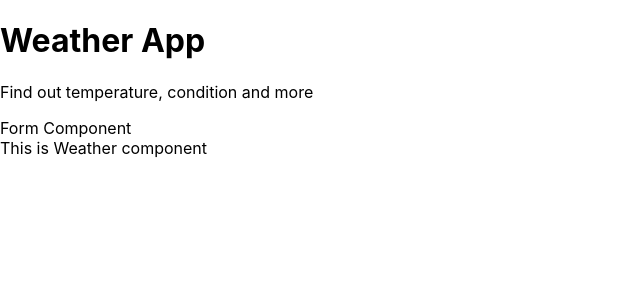
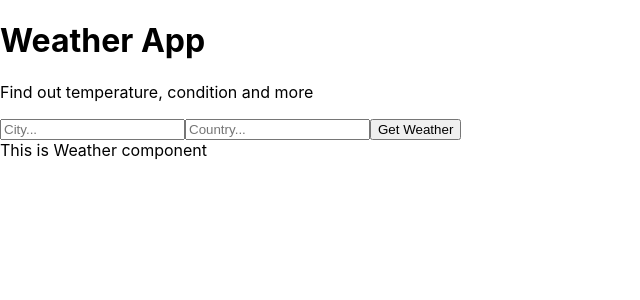
Before and after one commit to Razdeep/WeatherApp, a React (Create React App) app in the folder weather-app/: page / in a window 1280 px wide. Shown: the top 300 px of the page, without its empty margins (0-640 px from the left). Built offline with nearby package versions, Linux system fonts and the light colour scheme; the HTML template or start-up script is replaced by a standard one.

Commit message:
Fields and buttons added in the Form component

```diff
--- a/weather-app/src/App.js
+++ b/weather-app/src/App.js
@@ -3,12 +3,30 @@ import Titles from './components/Titles';
 import Form from './components/Form';
 import Weather from './components/Weather';
 
+const API_KEY='7e3f100c20c2fef0667201c853ba20f0';
+const SAMPLE_API_URL='api.openweathermap.org/data/2.5/forecast?q=kolkata,india&APPID=7e3f100c20c2fef0667201c853ba20f0&units=metric';
+
 class App extends React.Component{
+  getWeather = async (e) => {
+    e.preventDefault();
+    const city=e.target.city.value;
+    const country=e.target.country.value;
+
+    const api_call = await fetch('api.openweathermap.org/data/2.5/forecast?q=manchester,uk&APPID=${API_KEY}&units=metric',{
+      headers : {
+        'Content-Type': 'application/json',
+        'Accept': 'application/json'
+       }
+    });
+    const data= await api_call.json();
+    // const data=JSON.stringify(api_call);
+    console.log(data);
+  }
   render(){
     return(
       <div>
         <Titles/>
-        <Form/>
+        <Form getWeather={this.getWeather}/>
         <Weather/>
       </div>
     );
--- a/weather-app/src/components/Form.js
+++ b/weather-app/src/components/Form.js
@@ -5,7 +5,11 @@ class Form extends React.Component{
     {
         return(
             <div>
-                Form Component
+                <form onSubmit={this.props.getWeather}>
+                    <input type='text' name='city' placeholder='City...'/>
+                    <input type='text' name='country' placeholder='Country...'/>
+                    <button>Get Weather</button>
+                </form>
             </div>
         );
     }
```
